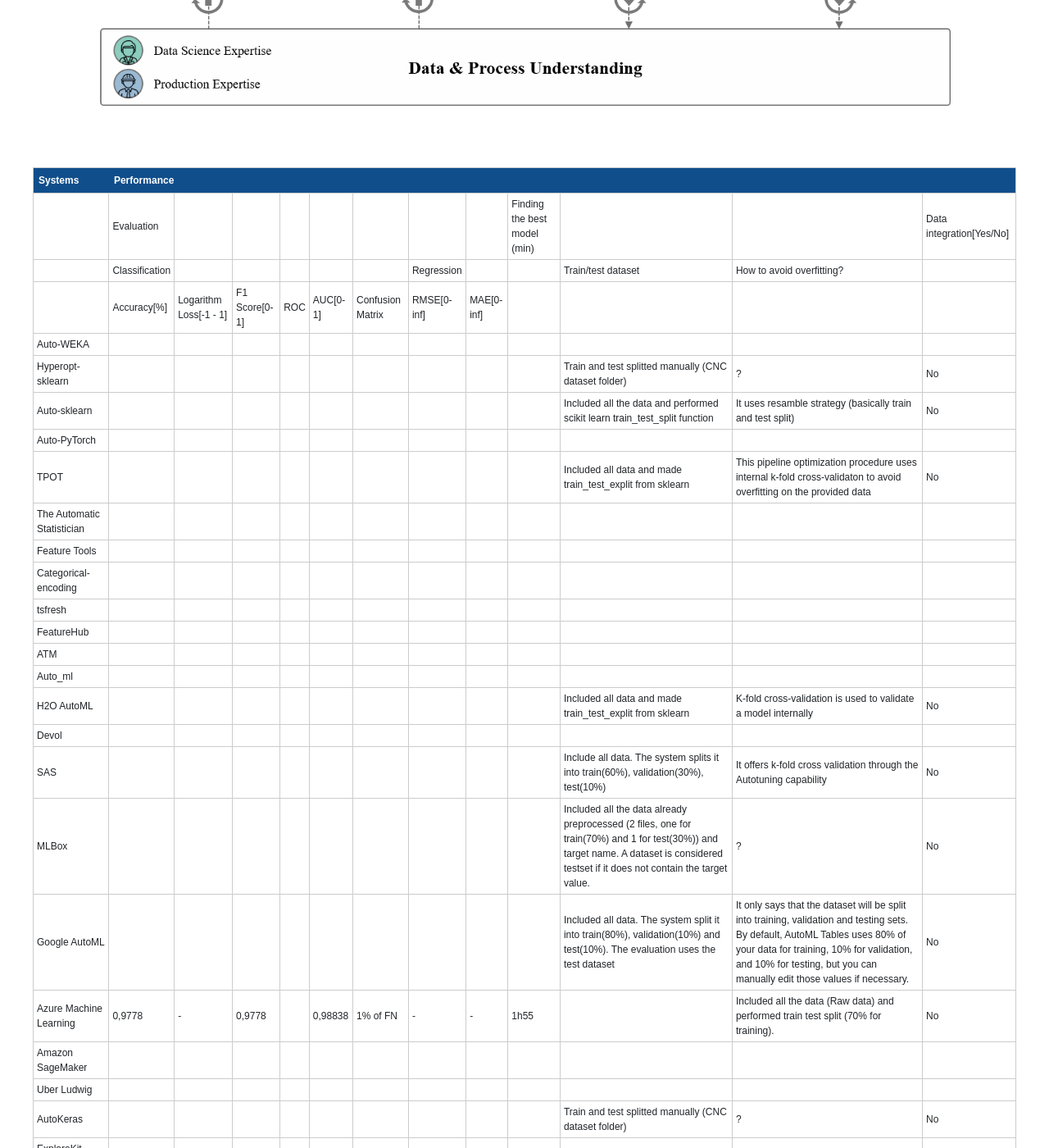
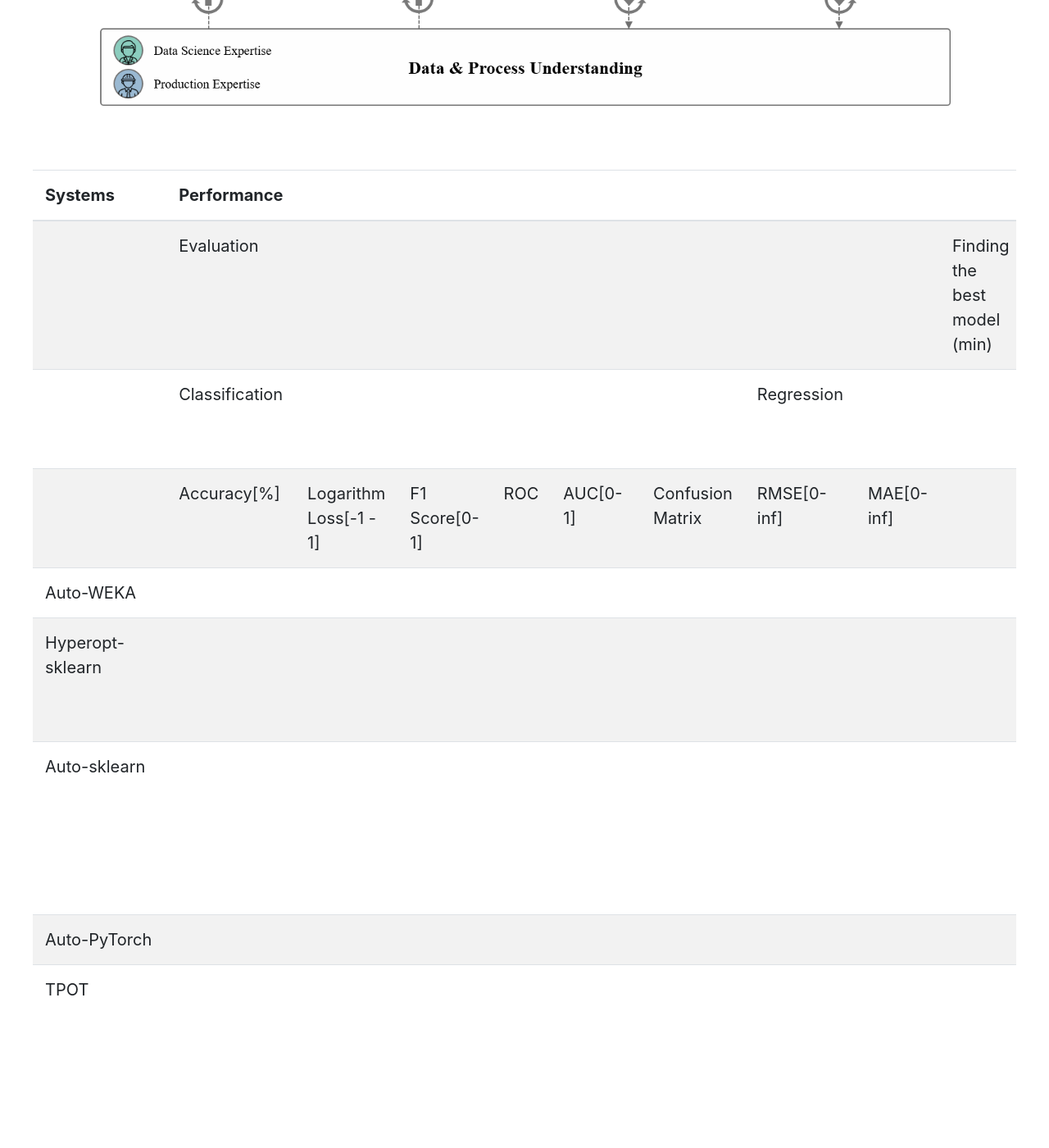
Before and after one commit to jonathankrauss/AutoML-Benchmark, a Jekyll site: the page built from README.md, in a window 1280 px wide and 1400 px high, scrolled down 684 px. Shown: the whole window at 82% size. Built offline with Jekyll 4.4.1, drawn with Linux system fonts in a browser that asks for light colours; our own code applies the rules of GitHub Pages for plain Markdown files; comment, search, counter and statistics services are not loaded.

Commit message:
Update default.html

```diff
--- a/_layouts/default.html
+++ b/_layouts/default.html
@@ -145,8 +145,8 @@
 		font-weight: bold;
 	}
 </style>
-<table class="tableizer-table">
-<thead><tr class="tableizer-firstrow"><th>Systems</th><th colspan="12">Performance</th></tr></thead><tbody>
+<table class="table table-striped">
+<thead><tr><th>Systems</th><th colspan="12">Performance</th></tr></thead><tbody>
  <tr><td>&nbsp;</td><td>Evaluation</td><td>&nbsp;</td><td>&nbsp;</td><td>&nbsp;</td><td>&nbsp;</td><td>&nbsp;</td><td>&nbsp;</td><td>&nbsp;</td><td>Finding the best model (min)</td><td>&nbsp;</td><td>&nbsp;</td><td>Data integration[Yes/No]</td></tr>
  <tr><td>&nbsp;</td><td>Classification</td><td>&nbsp;</td><td>&nbsp;</td><td>&nbsp;</td><td>&nbsp;</td><td>&nbsp;</td><td>Regression</td><td>&nbsp;</td><td>&nbsp;</td><td>Train/test dataset</td><td>How to avoid overfitting?</td><td>&nbsp;</td></tr>
  <tr><td>&nbsp;</td><td>Accuracy[%]</td><td>Logarithm Loss[-1 - 1]</td><td>F1 Score[0-1]</td><td>ROC</td><td>AUC[0-1]</td><td>Confusion Matrix</td><td>RMSE[0-inf]</td><td>MAE[0-inf]</td><td>&nbsp;</td><td>&nbsp;</td><td>&nbsp;</td><td>&nbsp;</td></tr>
```
